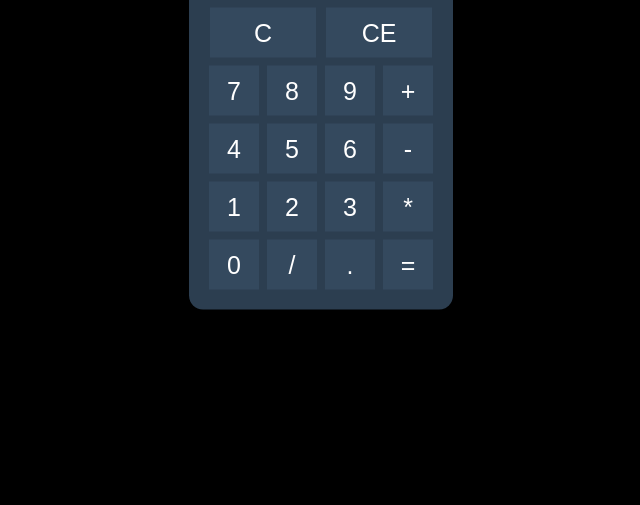
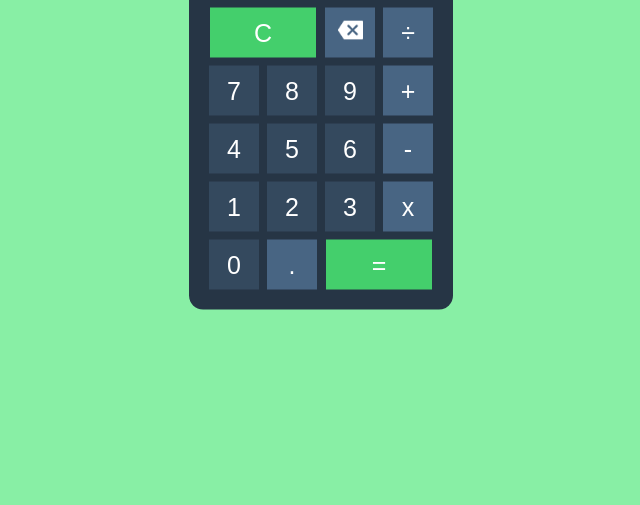
Before and after one commit to BiancaMa16/calculadora, a plain HTML site: page index.html in a window 1280 px wide. Shown: the part 295-800 px from the top of the page, without its empty margins (319-959 px from the left). Drawn offline with Linux system fonts and the light colour scheme.

Commit message:
mudei as cores

```diff
--- a/index.html
+++ b/index.html
@@ -15,8 +15,9 @@
       <p id="resultado"></p>
       <table>
         <tr>
-          <td colspan="2"><button class="bnt2" onclick="clean()" style="width: 106px;">C</button></td>
-          <td colspan="2"><button class="bnt2" onclick="back()" style="width: 106px;">CE</button></td>
+          <td colspan="2"><button class="bnt3" onclick="clean()" style="width: 106px;">C</button></td>
+          <td><button class="bnt2" onclick="back()"><img src="excluirbranco.png" alt="CE" height="25px"></button></td>
+          <td><button class="bnt2" onclick="insert('/')">÷</button></td>
         </tr>
         <tr>
           <td><button class="bnt" onclick="insert('7')">7</button></td>
@@ -34,13 +35,12 @@
           <td><button class="bnt" onclick="insert('1')">1</button></td>
           <td><button class="bnt" onclick="insert('2')">2</button></td>
           <td><button class="bnt" onclick="insert('3')">3</button></td>
-          <td><button class="bnt2" onclick="insert('*')">*</button></td>
+          <td><button class="bnt2" onclick="insert('*')">x</button></td>
         </tr>
         <tr>
           <td><button class="bnt" onclick="insert('0')">0</button></td>
-          <td><button class="bnt2" onclick="insert('/')">/</button></td>
           <td><button class="bnt2" onclick="insert('.')">.</button></td>
-          <td><button class="bnt2" onclick="calcular()">=</button></td>
+          <td colspan="2"><button class="bnt3" onclick="calcular()" style="width: 106px;">=</button></td>
         </tr>
       </table>
   </div>
--- a/style.css
+++ b/style.css
@@ -4,7 +4,7 @@
 }
 
 body {
-  background:#000000;
+  background: #57e980b4;
   color: white;
   font-family: Arial, Helvetica, sans-serif;
   text-align: center;
@@ -12,7 +12,7 @@ body {
 
 .calculadora{
   position: absolute;
-  background-color: #2C3E50;
+  background-color: #263545;
   top: 50%;
   left: 50%;
   transform: translate(-50%,-50%);
@@ -32,7 +32,7 @@ body {
 }
 
 .bnt:hover {
-  background-color: #4a84be;
+  background-color: #4d8bca;
 }
 
 .bnt2 {
@@ -40,14 +40,29 @@ body {
   height: 50px;
   font-size: 25px;
   cursor: pointer;
-  background-color: #34495E;
+  background-color: #486583;
   border: none;
   color: white;
   margin: 3px;
 }
 
 .bnt2:hover {
-  background-color: #f39c12;
+  background-color: #f9dc5c;
+}
+
+.bnt3 {
+  width: 50px;
+  height: 50px;
+  font-size: 25px;
+  cursor: pointer;
+  background-color: #44cf6c;
+  border: none;
+  color: white;
+  margin: 3px;
+}
+
+.bnt3:hover {
+  background-color: #f9dc5c;
 }
 
 #resultado {
```
Also changed, not shown: 318218.png (added), excluirbranco.png (added).
